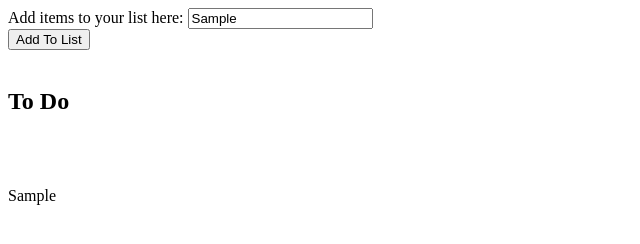
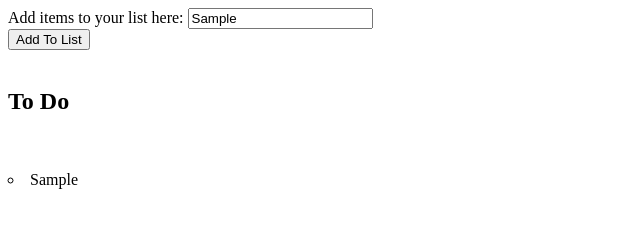
Before and after one commit to Wesli-S/ToDoList, a plain HTML site: page index.html in a window 1280 px wide. Both pictures are taken after typing "Sample" into the empty fields and a click on the button "Add To List". Shown: the whole page, without its empty margins (0-640 px from the left). Drawn offline with Linux system fonts and the light colour scheme.

Commit message:
Added bulleted list formatting

```diff
--- a/js/main.js
+++ b/js/main.js
@@ -9,7 +9,7 @@ function addToList() {
     let newListItem = new List();
     newListItem.item = item;
     let itemDiv = document.createElement("div");
-    let listItem = document.createElement("p");
+    let listItem = document.createElement("li");
     listItem.textContent = newListItem.item;
     itemDiv.appendChild(listItem);
     let divDisplay = document.querySelector("#display");
--- a/style.css
+++ b/style.css
@@ -1,5 +1,4 @@
 #display > div {
-    display: inline-block;
     list-style-type: circle;
 }
 
```
